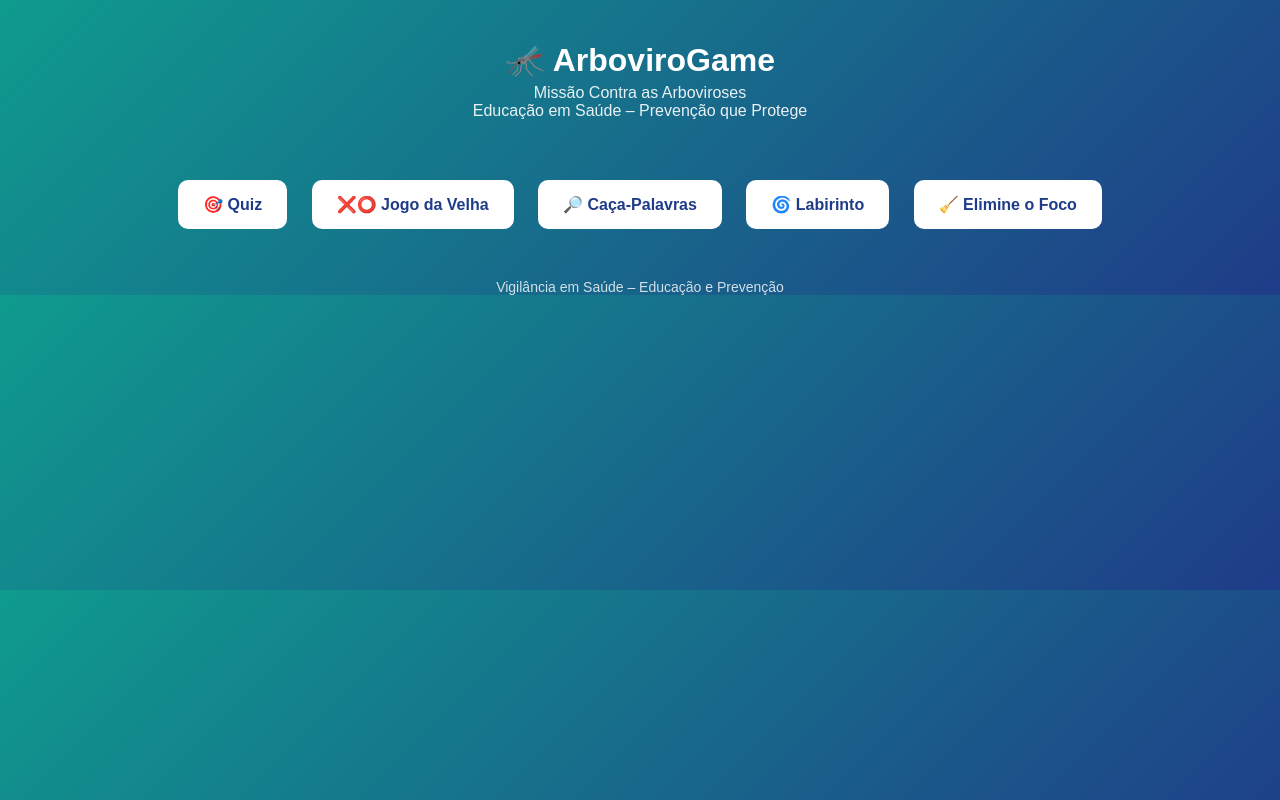
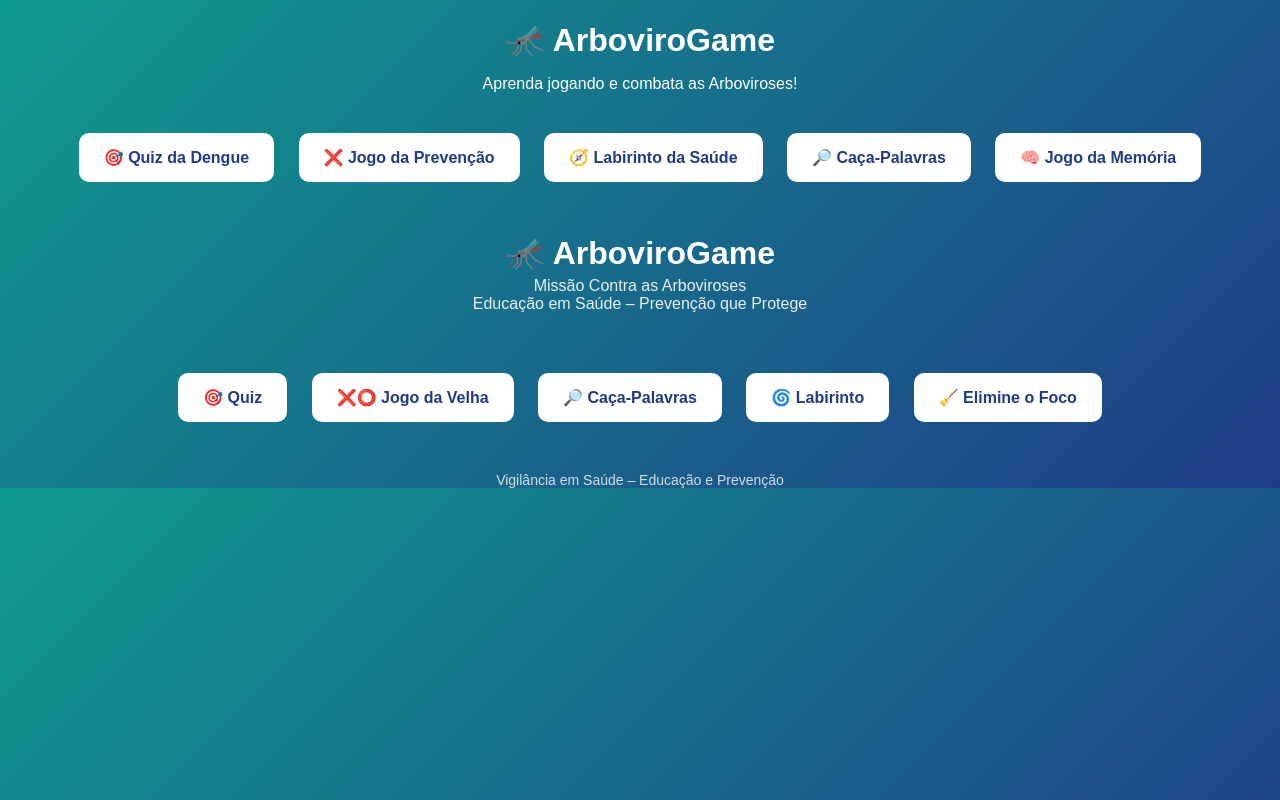
Before and after one commit to danielsaude/arbovirogame, a plain HTML site: page index.html in a window 1280 px wide. Drawn offline with Linux system fonts and the light colour scheme.

Commit message:
Update index.html

```diff
--- a/index.html
+++ b/index.html
@@ -1,6 +1,20 @@
 <!DOCTYPE html>
 <html lang="pt-br">
 <head>
+<body>
+
+<h1>🦟 ArboviroGame</h1>
+<p>Aprenda jogando e combata as Arboviroses!</p>
+
+<div class="menu">
+    <button onclick="abrirQuiz()">🎯 Quiz da Dengue</button>
+    <button onclick="abrirJogoVelha()">❌ Jogo da Prevenção</button>
+    <button onclick="abrirLabirinto()">🧭 Labirinto da Saúde</button>
+    <button onclick="abrirCacaPalavras()">🔎 Caça-Palavras</button>
+    <button onclick="abrirMemoria()">🧠 Jogo da Memória</button>
+</div>
+
+<div id="conteudo"></div>
 <meta charset="UTF-8">
 <meta name="viewport" content="width=device-width, initial-scale=1.0">
 <title>ArboviroGame</title>
```
